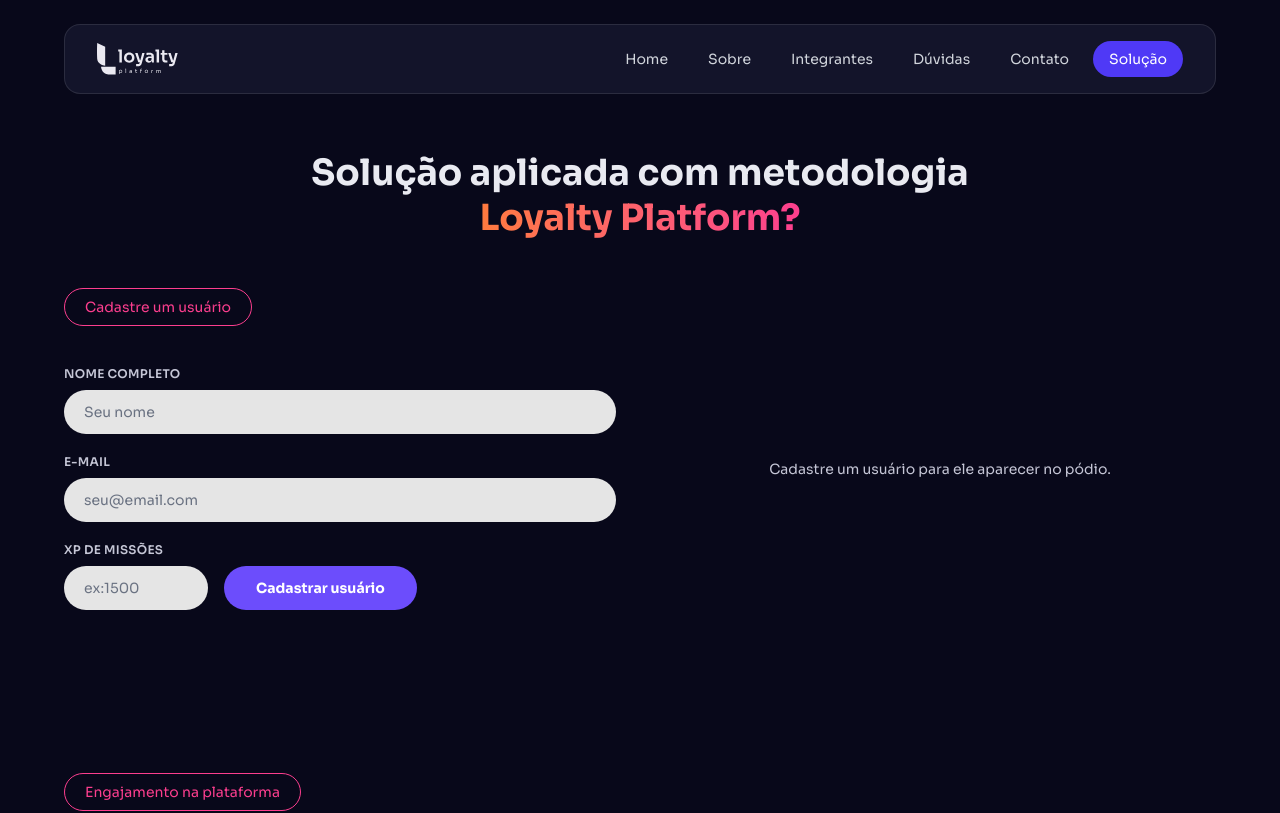
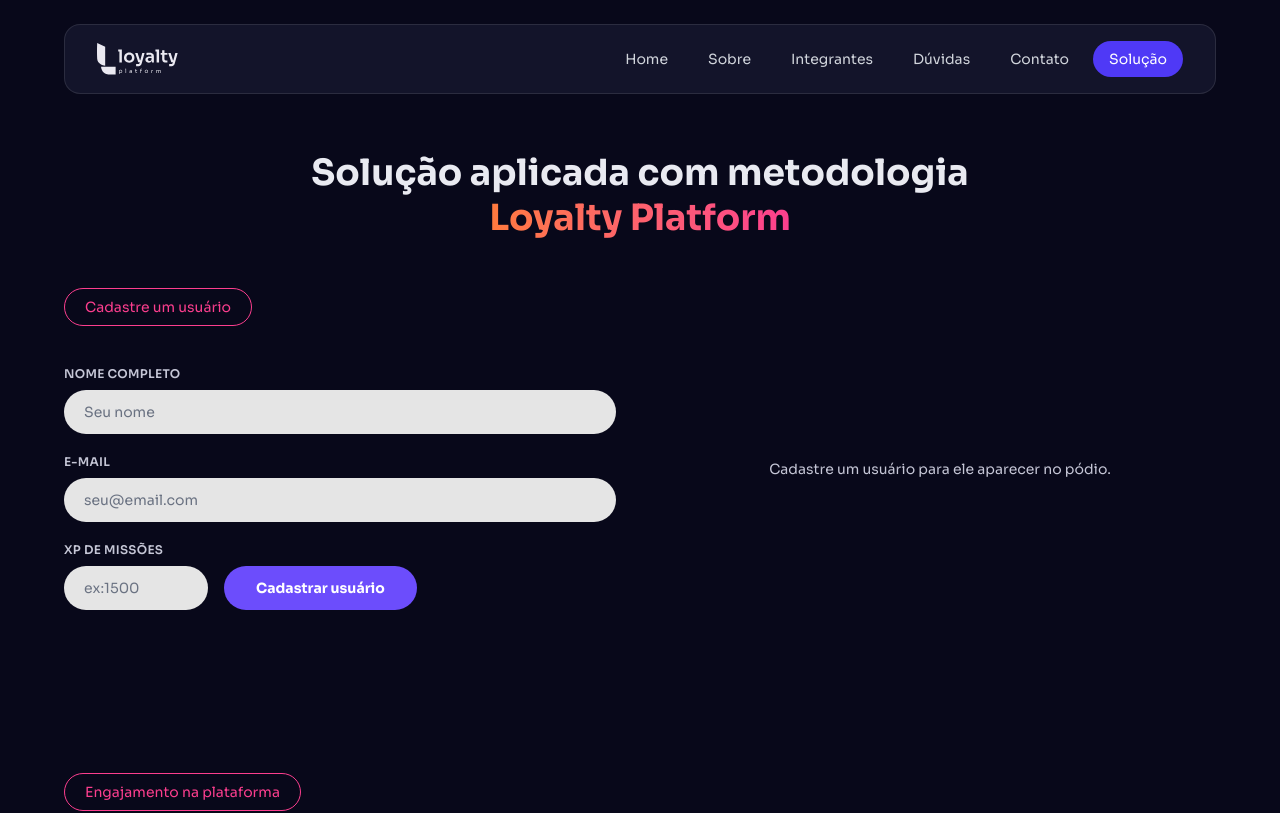
Before and after one commit to Challenge-LoyaltyPlatform/LoyaltyPlatform-Front-React, a React (Vite) app in the folder Loyalty-Platform/: page /solucao in a window 1280 px wide. Shown: the top 813 px of the page. Built offline with nearby package versions, Linux system fonts and the light colour scheme.

Commit message:
feat: define titulo da aba em todas as paginas - pt2

```diff
--- a/Loyalty-Platform/src/routes/Error/index.tsx
+++ b/Loyalty-Platform/src/routes/Error/index.tsx
@@ -1,5 +1,10 @@
+import { useEffect } from 'react';
+
 // src/routes/Error/index.tsx
 export default function Error() {
+  useEffect(() => {
+      document.title = 'Página não encontrada | Loyalty Platform';
+    }, []);
   return (
     <main>
       <h1>404 Página não encontrada</h1>
--- a/Loyalty-Platform/src/routes/Home/index.tsx
+++ b/Loyalty-Platform/src/routes/Home/index.tsx
@@ -1,6 +1,11 @@
 import logoPrincipal from "../../img/LOGO PRINCIPAL.png";
+import { useEffect } from 'react';
+
 
 export default function Home() {
+    useEffect(() => {
+      document.title = 'Home | Loyalty Platform';
+    }, []);
   return (
     <main className="min-h-screen bg-[#08081A] text-[#E9EAF1] font-['Sora'] px-6 py-10 md:px-16">
       {/* HEADER */}
--- a/Loyalty-Platform/src/routes/Sobre/index.tsx
+++ b/Loyalty-Platform/src/routes/Sobre/index.tsx
@@ -5,12 +5,18 @@
 import img3 from '@/img/img3.png';
 import img4 from '@/img/img4.svg';
 import soulpinho from '@/img/soulpinho1.svg';
-import soulpinho2 from '@/img/soulpinho2.png'
-import soulpinho3 from '@/img/soulpinho3.png'
-import barrinhaMetade from '@/img/barrinha na metade.png'
-import barrinhaVazia from '@/img/barrinha vazia.png'
+import soulpinho2 from '@/img/soulpinho2.png';
+import soulpinho3 from '@/img/soulpinho3.png';
+import barrinhaMetade from '@/img/barrinha na metade.png';
+import barrinhaVazia from '@/img/barrinha vazia.png';
+import { useEffect } from 'react';
+
+
 
 export default function Sobre() {
+    useEffect(() => {
+      document.title = 'Sobre | Loyalty Platform';
+    }, []);
   return (
     <main className="min-h-screen bg-[#08081A]">
       <section
--- a/Loyalty-Platform/src/routes/SolucaoAplicada/index.tsx
+++ b/Loyalty-Platform/src/routes/SolucaoAplicada/index.tsx
@@ -3,6 +3,7 @@
 import soulpinho1 from "@/img/soulpinho1.svg";
 import soulpinho2 from "@/img/soulpinho2.png";
 import soulpinho3 from "@/img/soulpinho3.png";
+import { useEffect } from 'react';
 
 type Usuario = {
   id: number;
@@ -86,6 +87,9 @@
     form.reset();
   }
 
+  useEffect(() => {
+      document.title = 'Solução | Loyalty Platform';
+    }, []);
   return (
     <main className="min-h-screen bg-[#08081A] text-[#E9EAF1] font-['Sora'] px-6 py-10 md:px-16">
       {/* TÍTULO */}
@@ -93,7 +97,7 @@
         <h1 className="text-2xl md:text-4xl font-bold leading-tight">
           Solução aplicada com metodologia{" "}
           <span className="bg-gradient-to-r from-[#FF7A3D] to-[#FC3E8E] bg-clip-text text-transparent">
-            Loyalty Platform?
+            Loyalty Platform
           </span>
         </h1>
       </section>
```
